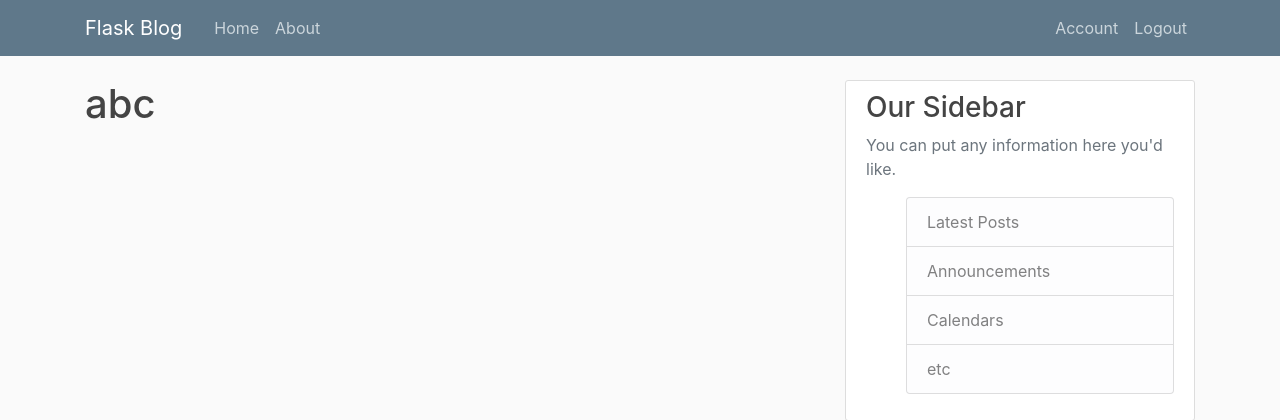
After one commit to sg-kim/python_flask, a Flask app: page /account in a window 1280 px wide. The commit adds this page. Shown: the top 420 px of the page. Run offline with Flask 2, Linux system fonts and the light colour scheme; a user stored in the database is signed in; some libraries are stand-ins or nearby versions.

Commit message:
exercise on user authentication functions

```diff
--- a/07_user_authentication/DBwithFlaskPackage/__init__.py
+++ b/07_user_authentication/DBwithFlaskPackage/__init__.py
@@ -10,5 +10,7 @@
 db = SQLAlchemy(app)
 bcrypt = Bcrypt(app)
 login_manager = LoginManager(app)
+login_manager.login_view = 'login'
+login_manager.login_message_category = 'info'
 
 from DBwithFlaskPackage import routes
--- a/07_user_authentication/DBwithFlaskPackage/models.py
+++ b/07_user_authentication/DBwithFlaskPackage/models.py
@@ -1,11 +1,12 @@
 from datetime import datetime
 from DBwithFlaskPackage import db, login_manager
+from flask_login import UserMixin
 
 @login_manager.user_loader
 def load_user(user_id):
 	return User.query.get(int(user_id))
 
-class User(db.Model):
+class User(db.Model, UserMixin):
 	id = db.Column(db.Integer, primary_key=True)
 	username = db.Column(db.String(20), unique=True, nullable=False)
 	email = db.Column(db.String(120), unique=True, nullable=False)
--- a/07_user_authentication/DBwithFlaskPackage/routes.py
+++ b/07_user_authentication/DBwithFlaskPackage/routes.py
@@ -2,6 +2,7 @@
 from DBwithFlaskPackage.forms import RegistrationForm, LoginForm
 from DBwithFlaskPackage.models import User, Post
 from DBwithFlaskPackage import app, db, bcrypt
+from flask_login import login_user, current_user, logout_user, login_required
 
 posts = [
 	{
@@ -30,6 +31,8 @@
 
 @app.route("/register", methods=['GET', 'POST'])
 def register():
+	if current_user.is_authenticated:
+		return redirect(url_for('home'))
 	form = RegistrationForm()
 	if form.validate_on_submit():
 		hashed_password = bcrypt.generate_password_hash(form.password.data).decode('utf-8')
@@ -42,11 +45,25 @@
 
 @app.route("/login", methods=['GET', 'POST'])
 def login():
+	if current_user.is_authenticated:
+		return redirect(url_for('home'))
 	form = LoginForm()
 	if form.validate_on_submit():
-		if form.email.data == 'admin@blog.com' and form.password.data == 'password':
-			flash('You have been logged in!', 'success')
-			return redirect(url_for('home'))
+		user = User.query.filter_by(email=form.email.data).first()
+		if user and bcrypt.check_password_hash(user.password, form.password.data):
+			login_user(user, remember=form.remember.data)
+			next_page = request.args.get('next')
+			return redirect(next_page) if next_page else redirect(url_for('home'))
 		else:
 			flash('Login Unsuccessful. Please check username and password', 'danger')
 	return render_template("login.html", title = 'Login', form=form)
+
+@app.route("/logout")
+def logout():
+	logout_user()
+	return redirect(url_for('home'))
+
+@app.route("/account")
+@login_required
+def account():
+	return render_template("account.html", title = 'Account')
--- /dev/null
+++ b/07_user_authentication/DBwithFlaskPackage/templates/account.html
@@ -0,0 +1,4 @@
+{% extends "layout.html" %}
+{% block content %}
+	<h1>{{current_user.username}}</h1>
+{% endblock content %}
--- a/07_user_authentication/DBwithFlaskPackage/templates/layout.html
+++ b/07_user_authentication/DBwithFlaskPackage/templates/layout.html
@@ -31,8 +31,13 @@
 					</div>
 					<!-- Navbar Right Side -->
 					<div class="navbar-nav">
-						<a class="nav-item nav-link" href="{{url_for('login')}}">Login</a>
-						<a class="nav-item nav-link" href="{{url_for('register')}}">Register</a>
+						{% if current_user.is_authenticated %}
+							<a class="nav-item nav-link" href="{{url_for('account')}}">Account</a>
+							<a class="nav-item nav-link" href="{{url_for('logout')}}">Logout</a>
+						{% else %}
+							<a class="nav-item nav-link" href="{{url_for('login')}}">Login</a>
+							<a class="nav-item nav-link" href="{{url_for('register')}}">Register</a>
+						{% endif %}
 					</div>
 				</div>
 			</div>
```
